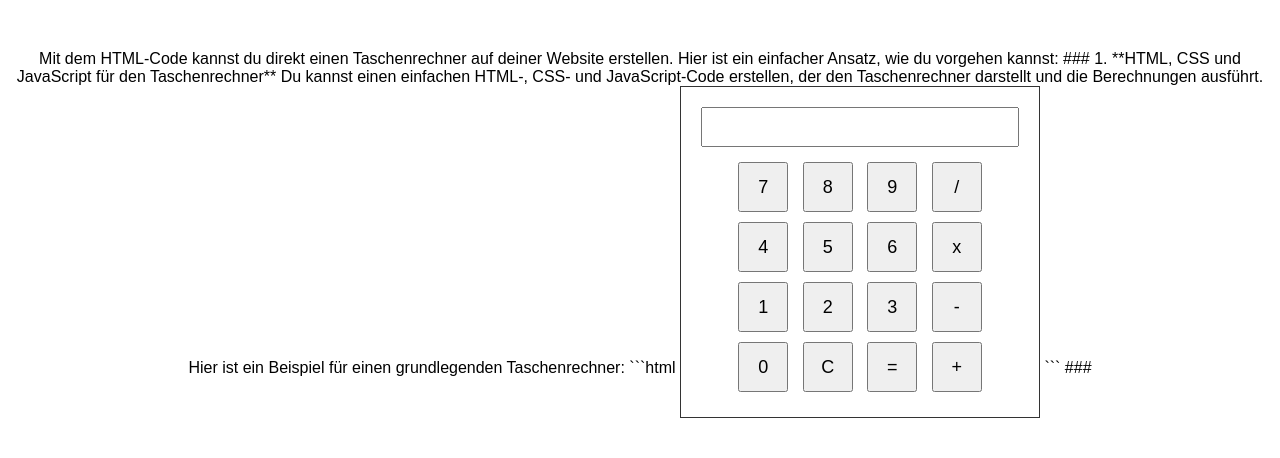
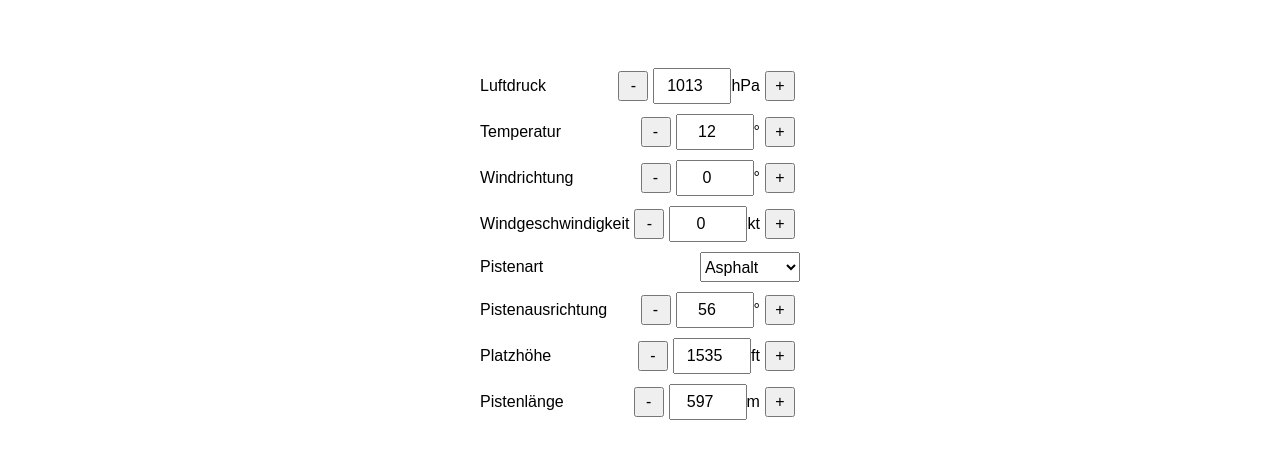
Before and after one commit to iassots/TB200-Performance-Calculator, a plain HTML site: page index.html in a window 1280 px wide. Drawn offline with Linux system fonts and the light colour scheme.

Commit message:
Update index.html

````diff
--- a/index.html
+++ b/index.html
@@ -1,71 +1,102 @@
-Mit dem HTML-Code kannst du direkt einen Taschenrechner auf deiner Website erstellen. Hier ist ein einfacher Ansatz, wie du vorgehen kannst:
-
-### 1. **HTML, CSS und JavaScript für den Taschenrechner**
-Du kannst einen einfachen HTML-, CSS- und JavaScript-Code erstellen, der den Taschenrechner darstellt und die Berechnungen ausführt.
-
-Hier ist ein Beispiel für einen grundlegenden Taschenrechner:
-
-```html
 <!DOCTYPE html>
 <html lang="de">
 <head>
     <meta charset="UTF-8">
     <meta name="viewport" content="width=device-width, initial-scale=1.0">
-    <title>Einfacher Taschenrechner</title>
+    <title>Flughafenberechnung</title>
     <style>
-        body { font-family: Arial, sans-serif; text-align: center; margin-top: 50px; }
-        .calculator { display: inline-block; border: 1px solid #333; padding: 20px; }
-        .display { width: 100%; height: 40px; font-size: 24px; text-align: right; margin-bottom: 10px; }
-        .button { width: 50px; height: 50px; font-size: 18px; margin: 5px; }
+        body { font-family: Arial, sans-serif; text-align: center; }
+        .container { display: inline-block; text-align: left; margin-top: 50px; }
+        .input-row { display: flex; align-items: center; margin: 10px 0; }
+        .input-label { flex: 1; }
+        .input-controls { display: flex; align-items: center; }
+        .button { width: 30px; height: 30px; font-size: 16px; margin: 0 5px; }
+        .input-box { width: 70px; height: 30px; text-align: center; font-size: 16px; }
+        .dropdown { width: 100px; height: 30px; font-size: 16px; }
     </style>
 </head>
 <body>
 
-    <div class="calculator">
-        <input type="text" id="display" class="display" readonly>
-        <br>
-        <button class="button" onclick="appendToDisplay('7')">7</button>
-        <button class="button" onclick="appendToDisplay('8')">8</button>
-        <button class="button" onclick="appendToDisplay('9')">9</button>
-        <button class="button" onclick="appendToDisplay('/')">/</button>
-        <br>
-        <button class="button" onclick="appendToDisplay('4')">4</button>
-        <button class="button" onclick="appendToDisplay('5')">5</button>
-        <button class="button" onclick="appendToDisplay('6')">6</button>
-        <button class="button" onclick="appendToDisplay('*')">x</button>
-        <br>
-        <button class="button" onclick="appendToDisplay('1')">1</button>
-        <button class="button" onclick="appendToDisplay('2')">2</button>
-        <button class="button" onclick="appendToDisplay('3')">3</button>
-        <button class="button" onclick="appendToDisplay('-')">-</button>
-        <br>
-        <button class="button" onclick="appendToDisplay('0')">0</button>
-        <button class="button" onclick="clearDisplay()">C</button>
-        <button class="button" onclick="calculate()">=</button>
-        <button class="button" onclick="appendToDisplay('+')">+</button>
+<div class="container">
+    <div class="input-row">
+        <div class="input-label">Luftdruck</div>
+        <div class="input-controls">
+            <button class="button" onclick="changeValue('pressure', -1)">-</button>
+            <input id="pressure" class="input-box" type="number" value="1013"> hPa
+            <button class="button" onclick="changeValue('pressure', 1)">+</button>
+        </div>
     </div>
 
-    <script>
-        function appendToDisplay(value) {
-            document.getElementById('display').value += value;
-        }
+    <div class="input-row">
+        <div class="input-label">Temperatur</div>
+        <div class="input-controls">
+            <button class="button" onclick="changeValue('temperature', -1)">-</button>
+            <input id="temperature" class="input-box" type="number" value="12"> °
+            <button class="button" onclick="changeValue('temperature', 1)">+</button>
+        </div>
+    </div>
 
-        function clearDisplay() {
-            document.getElementById('display').value = '';
-        }
+    <div class="input-row">
+        <div class="input-label">Windrichtung</div>
+        <div class="input-controls">
+            <button class="button" onclick="changeValue('windDirection', -1)">-</button>
+            <input id="windDirection" class="input-box" type="number" value="0"> °
+            <button class="button" onclick="changeValue('windDirection', 1)">+</button>
+        </div>
+    </div>
 
-        function calculate() {
-            const display = document.getElementById('display');
-            try {
-                display.value = eval(display.value);
-            } catch (error) {
-                display.value = 'Fehler';
-            }
-        }
-    </script>
+    <div class="input-row">
+        <div class="input-label">Windgeschwindigkeit</div>
+        <div class="input-controls">
+            <button class="button" onclick="changeValue('windSpeed', -1)">-</button>
+            <input id="windSpeed" class="input-box" type="number" value="0"> kt
+            <button class="button" onclick="changeValue('windSpeed', 1)">+</button>
+        </div>
+    </div>
+
+    <div class="input-row">
+        <div class="input-label">Pistenart</div>
+        <select id="runwayType" class="dropdown">
+            <option>Asphalt</option>
+            <option>Gras</option>
+            <option>Schotter</option>
+        </select>
+    </div>
+
+    <div class="input-row">
+        <div class="input-label">Pistenausrichtung</div>
+        <div class="input-controls">
+            <button class="button" onclick="changeValue('runwayDirection', -1)">-</button>
+            <input id="runwayDirection" class="input-box" type="number" value="56"> °
+            <button class="button" onclick="changeValue('runwayDirection', 1)">+</button>
+        </div>
+    </div>
+
+    <div class="input-row">
+        <div class="input-label">Platzhöhe</div>
+        <div class="input-controls">
+            <button class="button" onclick="changeValue('altitude', -1)">-</button>
+            <input id="altitude" class="input-box" type="number" value="1535"> ft
+            <button class="button" onclick="changeValue('altitude', 1)">+</button>
+        </div>
+    </div>
+
+    <div class="input-row">
+        <div class="input-label">Pistenlänge</div>
+        <div class="input-controls">
+            <button class="button" onclick="changeValue('runwayLength', -1)">-</button>
+            <input id="runwayLength" class="input-box" type="number" value="597"> m
+            <button class="button" onclick="changeValue('runwayLength', 1)">+</button>
+        </div>
+    </div>
+</div>
+
+<script>
+    function changeValue(id, increment) {
+        const input = document.getElementById(id);
+        input.value = parseInt(input.value) + increment;
+    }
+</script>
 
 </body>
 </html>
-```
-
-###
````
